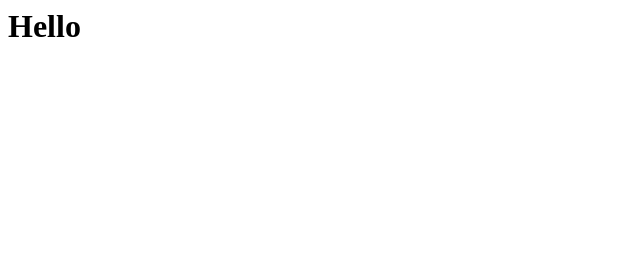
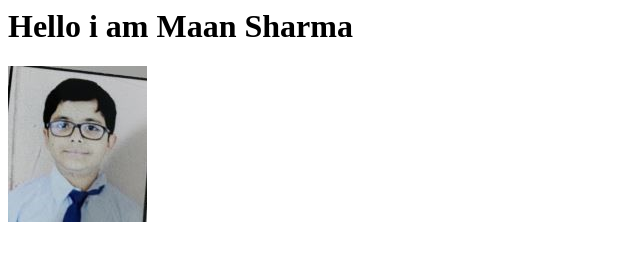
Before and after one commit to shlabhforrester/testweb, a plain HTML site: page index.html in a window 1280 px wide. Shown: the whole page, without its empty margins (0-640 px from the left). Drawn offline with Linux system fonts and the light colour scheme.

Commit message:
Photo added

```diff
--- a/index.html
+++ b/index.html
@@ -1,7 +1,8 @@
 <html>
 
 <body>
-<h1>Hello </h1>
+<h1>Hello i am Maan Sharma</h1>
+<img src="img/photo.jpg"></img>
 </body>
 
 
```
Also changed, not shown: img/Photo.jpg (added).
